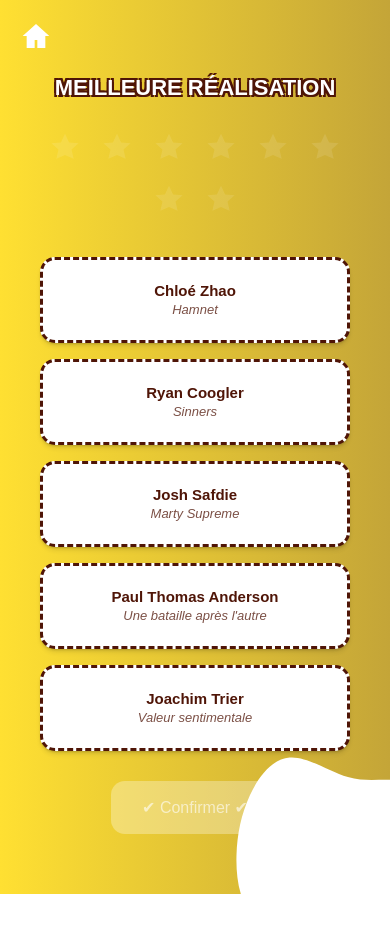
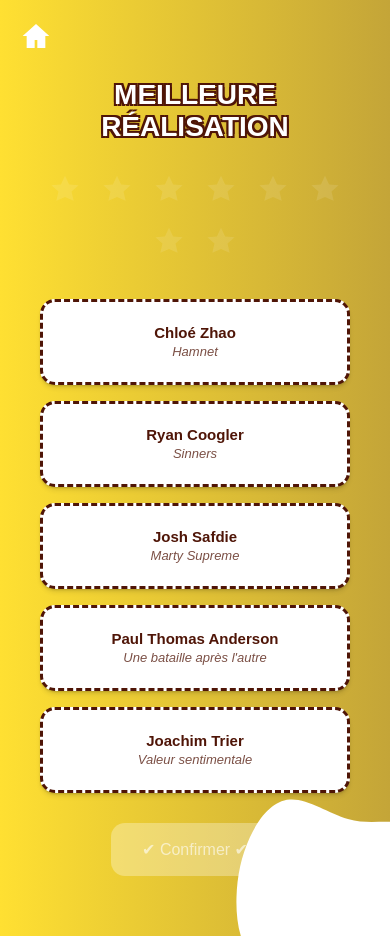
Before and after one commit to rjousse18/oskar_game_front, a React (Create React App) app: page /category in a window 390 px wide. Before the commit the page ends 894 px from the top, so only its background shows below. Built offline with nearby package versions, Linux system fonts and the light colour scheme.

Commit message:
modif du css

```diff
--- a/src/css/App.css
+++ b/src/css/App.css
@@ -126,9 +126,9 @@ body {
 }
 
 .subtitle {
-  font-size: 20px;
-  color: white;
-  text-shadow: 1px 1px 0 #4f1507;
+  font-size: 25px;
+  color: #4f1507;
+  text-shadow: 0 1px 0 rgba(255,255,255,0.2);
 }
 
 .app-container {
--- a/src/css/CategoryPage.css
+++ b/src/css/CategoryPage.css
@@ -9,7 +9,7 @@
 /* TITRE */
 
 .category-title {
-    font-size: clamp(22px, 4vw, 40px);
+    font-size: clamp(28px, 4vw, 40px);
     color: white;
     text-shadow:
         -2px -2px 0 #4f1507,
```
